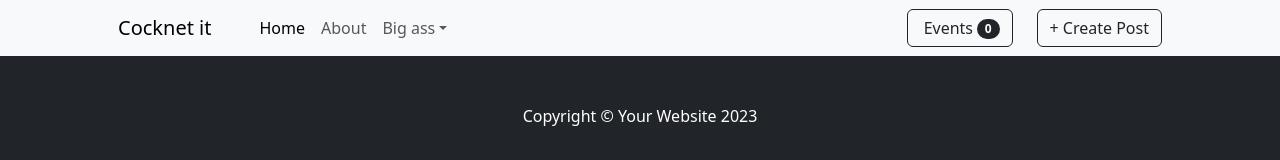
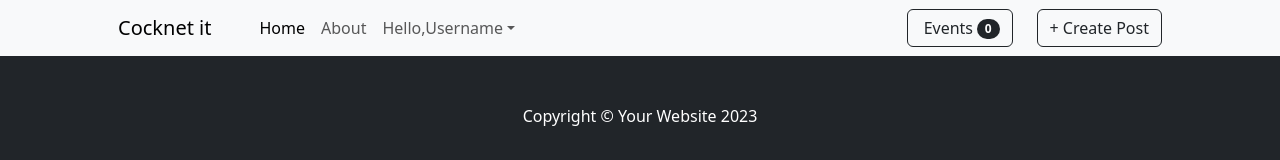
Before and after one commit to YellowO2/SocialVolunteerSite, a React (Vite) app in the folder frontend/: page /profile in a window 1280 px wide. Shown: the top 160 px of the page. Built offline with nearby package versions, Linux system fonts and the light colour scheme.

Commit message:
Set up routing for Profile page

```diff
--- a/frontend/src/App.jsx
+++ b/frontend/src/App.jsx
@@ -6,6 +6,7 @@
 // import Contact from './pages/Contact';
 import CreatePost from "./pages/create_post";
 import NavBar from "./components/nav_bar";
+import Profile from "./pages/profile";
 
 function App() {
   const [count, setCount] = useState(0);
@@ -17,6 +18,9 @@
         <Route path="/" element={<Home />} />
         <Route path="/post/:id" element={<Post />} />
         <Route path="/create-post" element={<CreatePost />} />
+        <Route path="/profile" element={<Profile />}/>
+
+
 
         {/* <Route path="/about" element={<About />} />
           <Route path="/contact" element={<Contact />} /> */}
--- a/frontend/src/components/nav_bar.jsx
+++ b/frontend/src/components/nav_bar.jsx
@@ -1,4 +1,5 @@
 import React from "react";
+import { Link } from "react-router-dom";
 
 function NavBar() {
   return (
@@ -39,13 +40,13 @@
                 data-bs-toggle="dropdown"
                 aria-expanded="false"
               >
-                Big ass
+                Hello,Username
               </a>
               <ul className="dropdown-menu" aria-labelledby="navbarDropdown">
                 <li>
-                  <a className="dropdown-item" to="/profile">
+                  <Link className="dropdown-item" to="/profile">
                     Profile
-                  </a>
+                  </Link>
                 </li>
                 <li>
                   <hr className="dropdown-divider" />
--- /dev/null
+++ b/frontend/src/pages/profile.jsx
@@ -0,0 +1,15 @@
+import React from "react";
+
+
+
+const Profile = () => {
+
+
+
+
+
+
+
+}
+
+export default Profile;
```
Also changed, not shown: frontend/src/pages/profile_page.jsx (deleted), 1 other file (tests, documents, lock files or other folders).
